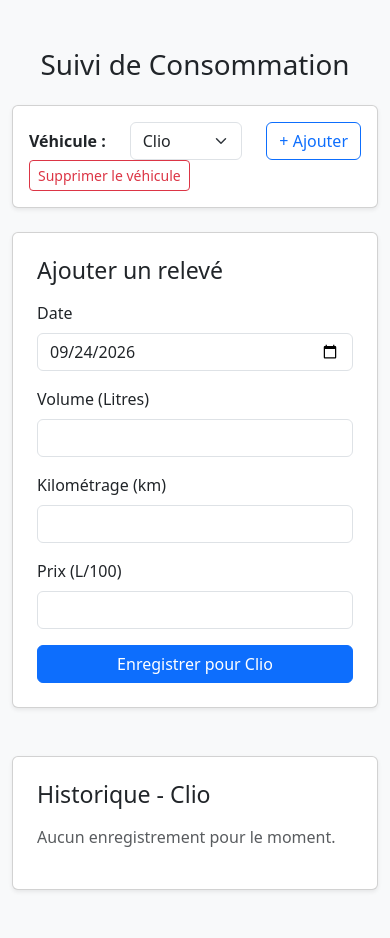
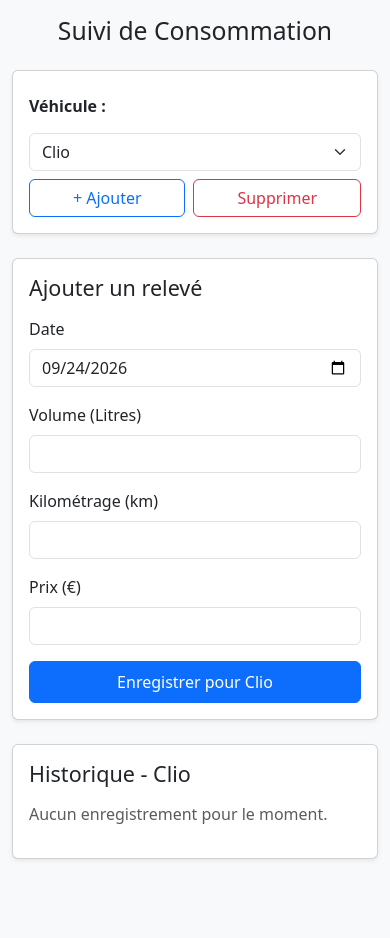
Before and after one commit to AurelienGuenerie/suivi_conso_flask, a Flask app: page /1 in a window 390 px wide. After the commit the page ends 860 px from the top, so only its background shows below. Run offline with Flask 3, Linux system fonts and the light colour scheme.

Commit message:
ergonomie pour téléphone + modif calcul moyenne conso

```diff
--- a/app/templates/index.html
+++ b/app/templates/index.html
@@ -3,6 +3,8 @@
 
 <head>
     <meta charset="UTF-8">
+    <!-- TRÈS IMPORTANT : Permet d'adapter l'échelle de la page aux écrans mobiles -->
+    <meta name="viewport" content="width=device-width, initial-scale=1.0">
     <title>{{ title }}</title>
     <link rel="stylesheet" href="https://cdn.jsdelivr.net/npm/bootstrap@5.3.0/dist/css/bootstrap.min.css">
     <script src="https://cdn.jsdelivr.net/npm/chart.js"></script>
@@ -10,16 +12,18 @@
 
 <body class="bg-light">
 
-    <div class="container mt-5 mb-5" style="max-width: 900px;">
-        <h1 class="mb-4 text-center">Suivi de Consommation</h1>
+    <!-- Utilisation de container-fluid ou container avec padding réduit sur mobile -->
+    <div class="container my-3 my-md-5" style="max-width: 900px;">
+        <h1 class="mb-4 text-center fs-2 fs-md-1">Suivi de Consommation</h1>
 
         <!-- SÉLECTEUR DE VÉHICULE -->
         <div class="card p-3 shadow-sm mb-4 bg-white">
-            <div class="row align-items-center">
-                <div class="col-auto">
+            <!-- Utilisation de g-2 pour l'espacement et empilement responsive -->
+            <div class="row g-2 align-items-center">
+                <div class="col-12 col-md-auto">
                     <label for="vehicleSelect" class="col-form-label fw-bold">Véhicule :</label>
                 </div>
-                <div class="col">
+                <div class="col-12 col-md">
                     <select id="vehicleSelect" class="form-select"
                         onchange="window.location.href = '/' + encodeURIComponent(this.value);">
                         {% for v in list_vehicles %}
@@ -27,18 +31,17 @@
                         {% endfor %}
                     </select>
                 </div>
-                <div class="col-auto">
-                    <button type="button" class="btn btn-outline-primary" data-bs-toggle="modal"
+                <!-- Boutons regroupés en ligne sur mobile pour économiser la place -->
+                <div class="col-12 col-md-auto d-flex gap-2 mt-2 mt-md-0">
+                    <button type="button" class="btn btn-outline-primary flex-fill" data-bs-toggle="modal"
                         data-bs-target="#addVehicleModal">
                         + Ajouter
                     </button>
-                </div>
-                <div class="col-auto">
                     <form action="{{ url_for('main.delete_vehicle', vehicle=current_vehicle) }}" method="POST"
-                        style="display:inline;">
-                        <button type="submit" class="btn btn-outline-danger btn-sm"
+                        class="flex-fill">
+                        <button type="submit" class="btn btn-outline-danger w-100"
                             onclick="return confirm('Voulez-vous vraiment supprimer ce véhicule et tout son historique ?');">
-                            Supprimer le véhicule
+                            Supprimer
                         </button>
                     </form>
                 </div>
@@ -48,7 +51,7 @@
         <!-- MODALE D'AJOUT DE VÉHICULE -->
         <div class="modal fade" id="addVehicleModal" tabindex="-1" aria-labelledby="addVehicleModalLabel"
             aria-hidden="true">
-            <div class="modal-dialog">
+            <div class="modal-dialog modal-dialog-centered">
                 <div class="modal-content">
                     <form action="{{ url_for('main.add_vehicle') }}" method="POST">
                         <div class="modal-header">
@@ -74,9 +77,9 @@
 
         <!-- Section Graphique -->
         {% if historique %}
-        <div class="card p-4 shadow-sm mb-5">
-            <h3 class="mb-3">Évolution ({{ current_vehicle }})</h3>
-            <div style="position: relative; height:300px; width:100%" id="chart-container"
+        <div class="card p-3 p-md-4 shadow-sm mb-4">
+            <h3 class="mb-3 fs-4">Évolution ({{ current_vehicle }})</h3>
+            <div style="position: relative; height:250px; width:100%" id="chart-container"
                 data-historique='{{ historique | tojson }}'>
                 <canvas id="consoChart"></canvas>
             </div>
@@ -84,8 +87,8 @@
         {% endif %}
 
         <!-- Formulaire -->
-        <div class="card p-4 shadow-sm mb-5">
-            <h3 class="mb-3">Ajouter un relevé</h3>
+        <div class="card p-3 p-md-4 shadow-sm mb-4">
+            <h3 class="mb-3 fs-4">Ajouter un relevé</h3>
             <form method="POST">
                 <!-- Transmission du véhicule actif -->
                 <input type="hidden" name="vehicle" value="{{ current_vehicle }}">
@@ -104,26 +107,27 @@
                         required>
                 </div>
                 <div class="mb-3">
-                    <label for="prix" class="form-label">Prix (L/100)</label>
+                    <label for="prix" class="form-label">Prix (€)</label>
                     <input type="number" step="0.001" class="form-control" id="prix" name="prix" min="0.001">
                 </div>
-                <button type="submit" class="btn btn-primary w-100">Enregistrer pour {{ current_vehicle }}</button>
+                <button type="submit" class="btn btn-primary w-100 py-2">Enregistrer pour {{ current_vehicle }}</button>
             </form>
         </div>
 
         <!-- Tableau d'historique -->
-        <div class="card p-4 shadow-sm">
-            <h3 class="mb-3">Historique - {{ current_vehicle }}</h3>
+        <div class="card p-3 p-md-4 shadow-sm">
+            <h3 class="mb-3 fs-4">Historique - {{ current_vehicle }}</h3>
             {% if historique %}
+            <!-- Ajout de text-nowrap pour éviter les retours à la ligne bizarres dans les petites cellules -->
             <div class="table-responsive">
-                <table class="table table-striped align-middle">
+                <table class="table table-striped table-sm align-middle text-nowrap">
                     <thead>
                         <tr>
                             <th>Date</th>
-                            <th>Volume (L)</th>
-                            <th>Kilométrage (km)</th>
-                            <th>Consommation</th>
-                            <th>Prix (L/100)</th>
+                            <th>Vol. (L)</th>
+                            <th>Km</th>
+                            <th>Conso</th>
+                            <th>Prix</th>
                             <th class="text-end">Actions</th>
                         </tr>
                     </thead>
@@ -154,8 +158,8 @@
                             <td class="text-end">
                                 <form action="{{ url_for('main.delete', vehicle=current_vehicle, date=date) }}"
                                     method="POST" style="display:inline;">
-                                    <button type="submit" class="btn btn-sm btn-outline-danger"
-                                        onclick="return confirm('Voulez-vous vraiment supprimer cette entrée ?');">Supprimer</button>
+                                    <button type="submit" class="btn btn-sm btn-outline-danger py-0 px-2"
+                                        onclick="return confirm('Voulez-vous vraiment supprimer cette entrée ?');">X</button>
                                 </form>
                             </td>
                         </tr>
@@ -163,22 +167,19 @@
                     </tbody>
                     <tfoot>
                         <tr class="fw-bold table-light">
-                            <td>Totaux / Moyennes</td>
-                            <td>{{ "%.1f"|format(ns.total_plein) }} L</td>
-                            <td>{{ ns.total_compteur }} km</td>
+                            <td>Totaux</td>
+                            <td>{{ "%.2f"|format(ns.total_plein) }} L</td>
+                            <td>{{ ns.total_compteur }}</td>
                             <td>
+                                <!--Calcul conso moyenne-->
                                 {% if ns.count_conso > 0 %}
-                                {{ "%.2f"|format(ns.total_conso / ns.count_conso) }} L/100
-                                {% else %}
-                                -
-                                {% endif %}
+                                {{ "%.3f"|format(ns.total_plein / ns.total_compteur*100) }}
+                                {% else %}-{% endif %}
                             </td>
                             <td>
                                 {% if ns.count_prix > 0 %}
                                 {{ "%.3f"|format(ns.total_prix / ns.count_prix) }} €
-                                {% else %}
-                                -
-                                {% endif %}
+                                {% else %}-{% endif %}
                             </td>
                             <td></td>
                         </tr>
@@ -210,7 +211,7 @@
                 labels: dates,
                 datasets: [
                     {
-                        label: 'Consommation (L/100)',
+                        label: 'L/100',
                         data: consommations,
                         borderColor: 'rgb(220, 53, 69)',
                         backgroundColor: 'rgba(220, 53, 69, 0.1)',
@@ -237,19 +238,14 @@
                         type: 'linear',
                         display: true,
                         position: 'left',
-                        beginAtZero: true,
-                        title: { display: true, text: 'Consommation (L/100)' }
+                        beginAtZero: true
                     },
                     y1: {
                         type: 'linear',
                         display: true,
                         position: 'right',
                         beginAtZero: true,
-                        title: { display: true, text: 'Prix (€)' },
-                        // Grille désactivée pour éviter de superposer les lignes de grille avec l'axe y principal
-                        grid: {
-                            drawOnChartArea: false,
-                        },
+                        grid: { drawOnChartArea: false },
                     }
                 }
             }
```
